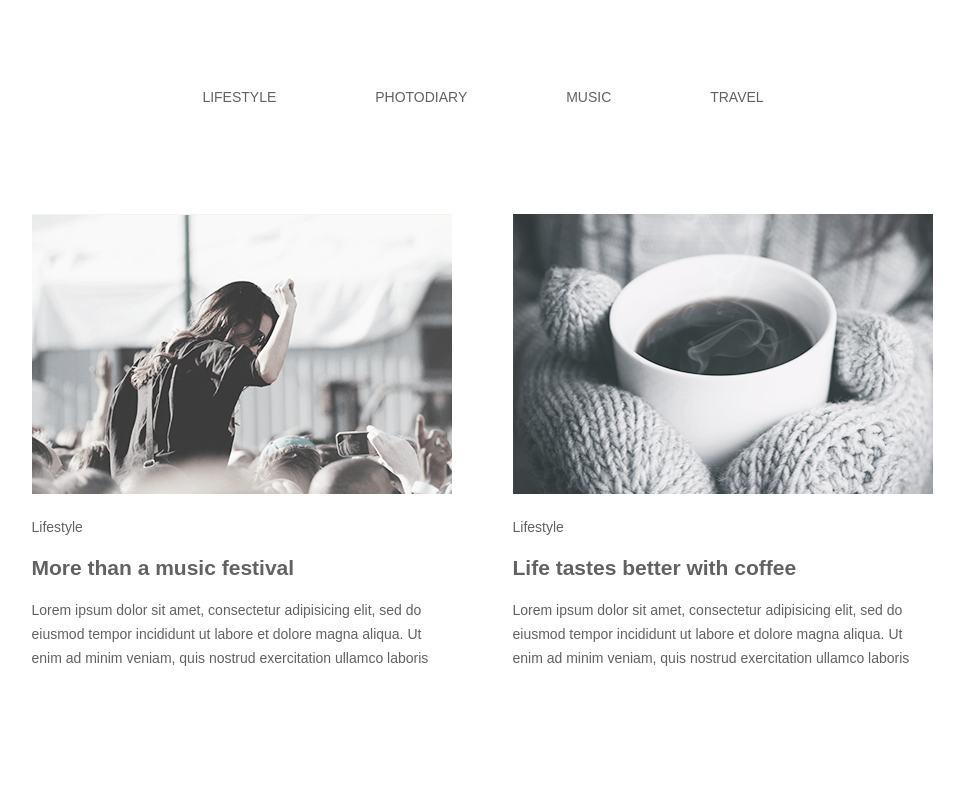
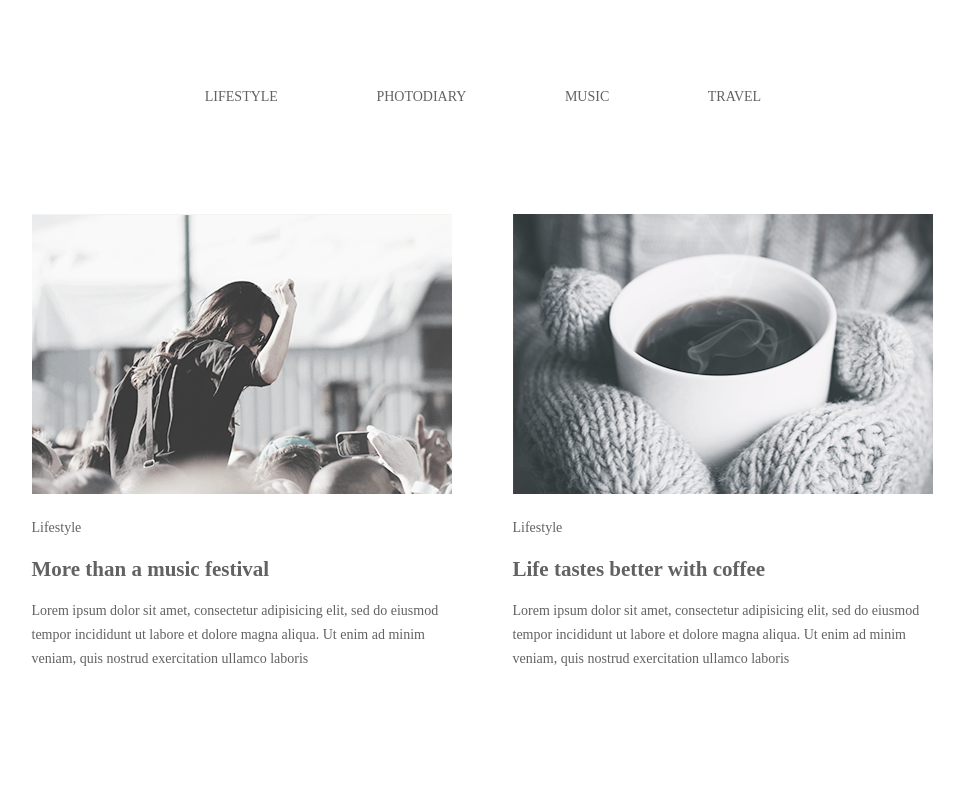
Before and after one commit to OksanaGrushko/goit-fe-course, a plain HTML site: page module-03/index.html in a window 1280 px wide. Shown: the top 800 px of the page, without its empty margins (157-1121 px from the left). Drawn offline with Linux system fonts and the light colour scheme.

Commit message:
off-fonts

```diff
--- a/module-03/css/style.css
+++ b/module-03/css/style.css
@@ -15,7 +15,7 @@ html {
 }
 
 body {
-    font-family: "Myriad Pro", sans-serif;
+
     color: rgb(98, 98, 98);
     font-size: 14px;
     line-height: 24px;
```
